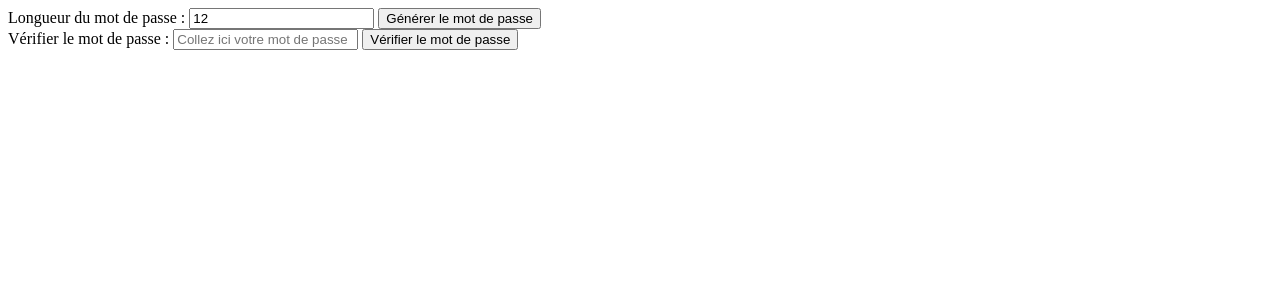
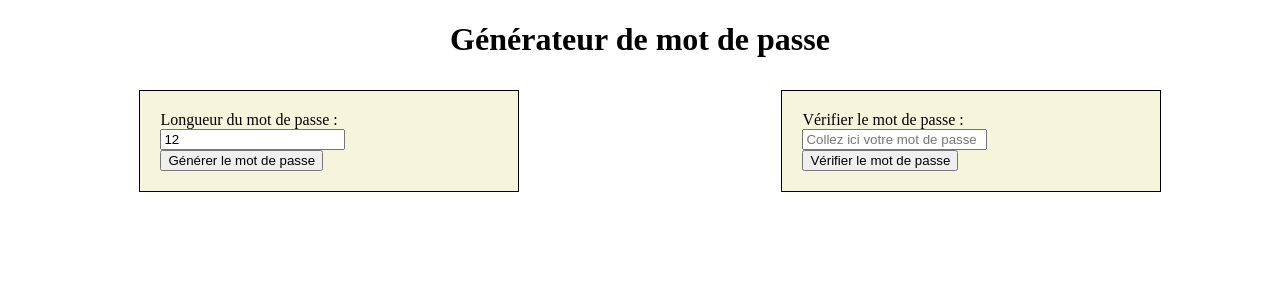
Before and after one commit to mmccc34/PasswordGenerator, a PHP site: page / in a window 1280 px wide. Shown: the top 300 px of the page. Run offline with PHP 8.4, Linux system fonts and the light colour scheme.

Commit message:
envoi Webpack et mappling

```diff
--- a/assets/css/main.css
+++ b/assets/css/main.css
@@ -0,0 +1,24 @@
+@charset "UTF-8";
+h1 {
+  color: rgb(0, 0, 0);
+  text-align: center;
+}
+
+.block {
+  display: flex;
+  justify-content: space-around;
+  align-items: center;
+  width: 100%;
+  padding: 10px;
+  gap: 20px;
+}
+
+.form1, .form2 {
+  border: 1px solid black; /* Exemple pour visualiser les éléments */
+  padding: 20px; /* Ajoute de l'espace interne pour chaque élément */
+  width: 30%; /* Les deux éléments occupent 45% chacun, laissant 10% de vide */
+  box-sizing: border-box; /* Assure que les bordures et padding sont inclus dans la largeur */
+  background-color: beige;
+}
+
+/*# sourceMappingURL=main.css.map */
--- a/assets/scss/main.scss
+++ b/assets/scss/main.scss
@@ -1,3 +1,24 @@
-h1::before {
-    content: 'Hello World';
+@use 'token.scss';
+
+h1 {
+    color:rgb(0, 0, 0);
+    text-align: center;
 }
+
+.block {
+    display: flex;
+    justify-content:space-around;
+    align-items: center;
+    width: 100%;
+    padding: 10px;
+    gap: 20px;
+}
+
+.form1, .form2 {
+
+    border: 1px solid black;      /* Exemple pour visualiser les éléments */
+    padding: 20px;                /* Ajoute de l'espace interne pour chaque élément */
+    width: 30%;                   /* Les deux éléments occupent 45% chacun, laissant 10% de vide */
+    box-sizing: border-box;       /* Assure que les bordures et padding sont inclus dans la largeur */
+    background-color: beige;
+}
--- /dev/null
+++ b/assets/scss/token.scss
@@ -0,0 +1,4 @@
+$clr_primary: hsla(202, 100%, 16%, 1);
+$clr_accent: hsla(45, 100%, 49%, 1);
+$white: #ffffff;
+$black: #000000;
--- a/index.php
+++ b/index.php
@@ -13,14 +13,15 @@ use Chris\PasswordGenerator\PasswordGenerator;
 <head>
     <meta charset="UTF-8">
     <meta name="viewport" content="width=device-width, initial-scale=1.0">
-    <link rel="stylesheet" href="./assets/css/main.css">
+    <link rel="stylesheet" href="./assets/css/main.css?v=1.0">
     <title>Document</title>
 </head>
 
 <body>
-
-    <div>
-        <form class="form1" action="./index.php" method="post">
+    <h1>Générateur de mot de passe</h1>
+    <div class="block">
+        <div class="form1">
+            <form action="./index.php" method="post">
                 <label>
                     Longueur du mot de passe :
                     <input type="number" name="length" value="12" required>
@@ -46,7 +47,7 @@ use Chris\PasswordGenerator\PasswordGenerator;
     }
 
     ?>
-    <div>
+    <div class=form2>
         <form action="./index.php" method="post">
             <label>
                 Vérifier le mot de passe :
@@ -55,7 +56,7 @@ use Chris\PasswordGenerator\PasswordGenerator;
             <button type="submit" name="check_password">Vérifier le mot de passe</button>
         </form>
     </div>
-
+    </div>
 </body>
 
 </html>
```
Also changed, not shown: 1 other file. Lines whose indentation alone changed are shown as unchanged.
